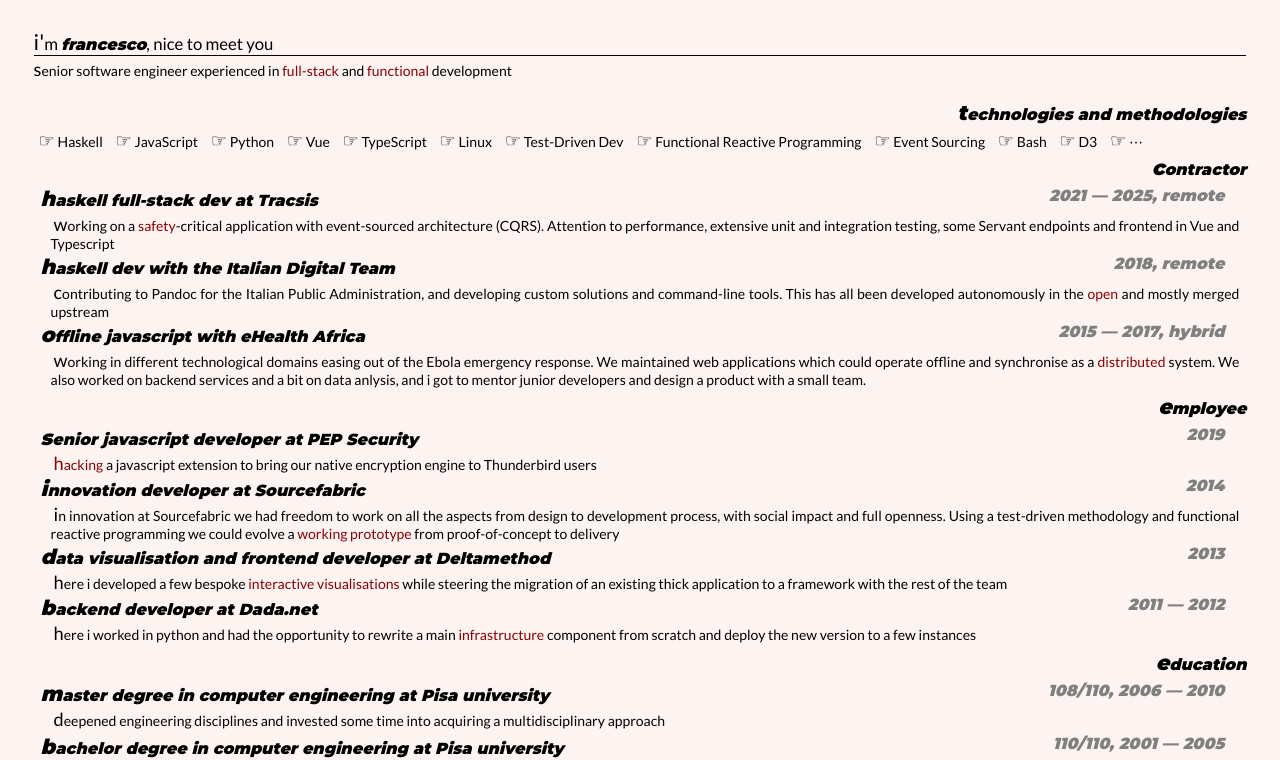
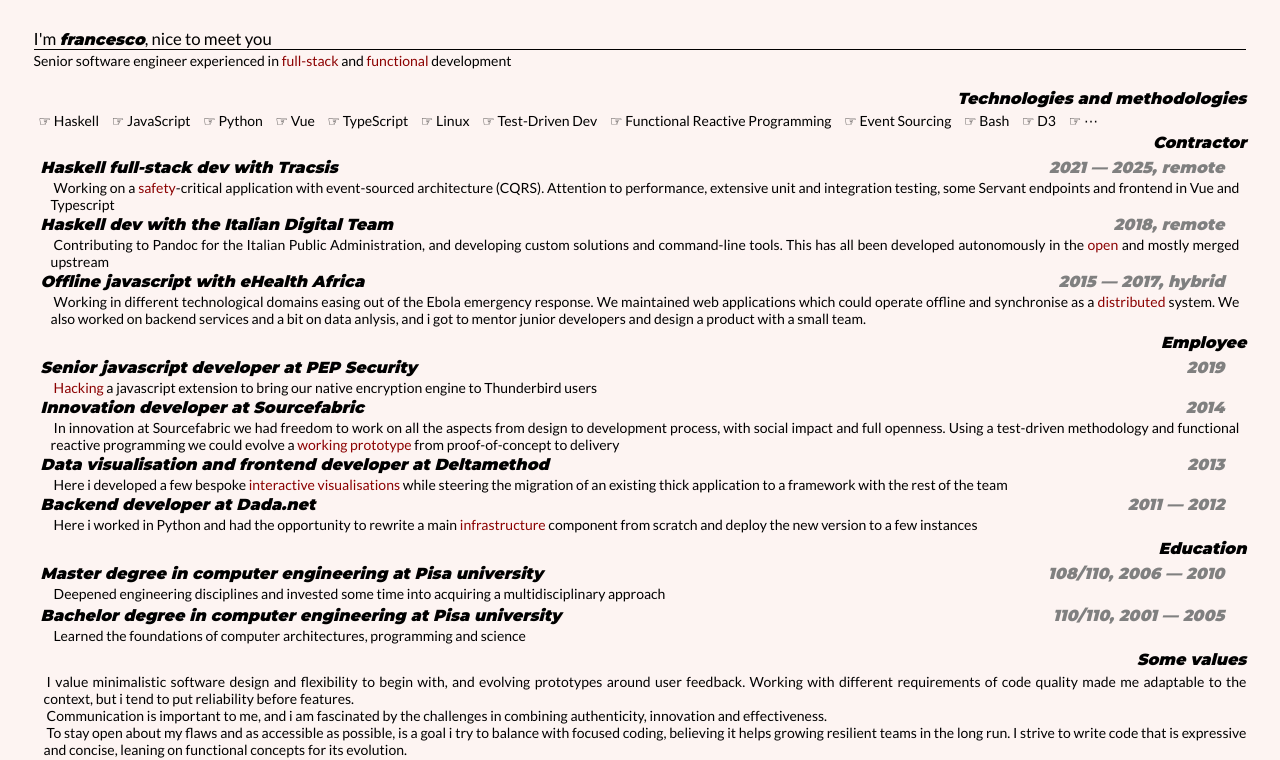
Before and after one commit to danse/resume, a plain HTML site: page practical.html in a window 1280 px wide. Shown: the top 760 px of the page. Drawn offline with Linux system fonts and the light colour scheme.

Commit message:
remove the first letter trick
It has been fun, but it seems to create noise while i try to
streamline the curriculum

```diff
--- a/practical.css
+++ b/practical.css
@@ -75,10 +75,6 @@ img {
   color: gray;
 }
 
-:not(.date)::first-letter {
-    font-size: 130%;
-}
-
 a:link {
     color: darkred;
     text-decoration: none;
--- a/practical.html
+++ b/practical.html
@@ -10,7 +10,7 @@
   </head>
   <body>
     <div id="intro">
-      i'm
+      I'm
       <!--
 
           possibly make it an accent or something, does not have to
@@ -24,13 +24,13 @@
       nice to meet you
     </div>
     <div id="summary">
-      senior software engineer experienced in
+      Senior software engineer experienced in
       <span class="accent">full-stack</span>
       and <span class="accent">functional</span> development
     </div>
     <div class="section">
       <div class="highlight head">
-        technologies and methodologies
+        Technologies and methodologies
       </div>
       <div class="content">
         <ul class="tech">
@@ -50,20 +50,20 @@
       </div>
     </div>
     <div class="section">
-      <div class="highlight head">contractor
+      <div class="highlight head">Contractor
       </div>
       <div class="content">
         <p>
           <table class="chronology">
             <tr class="highlight">
-              <td class="desc">haskell full-stack dev at Tracsis</td>
+              <td class="desc">Haskell full-stack dev with Tracsis</td>
               <td class="date">2021 &#x2014; 2025, remote</td>
             </tr>
             <tr>
               <td colspan="2" class="detail">
                 <p>
 
-                  working on
+                  Working on
                   a <span class="accent">safety</span>-critical
                   application with event-sourced architecture
                   (CQRS). Attention to performance, extensive unit and
@@ -74,14 +74,14 @@
               </td>
             </tr>
             <tr class="highlight">
-              <td class="desc">haskell dev with the Italian Digital Team</td>
+              <td class="desc">Haskell dev with the Italian Digital Team</td>
               <td class="date">2018, remote</td>
             </tr>
             <tr>
               <td colspan="2" class="detail">
                 <p>
 
-                  contributing to Pandoc for the Italian Public
+                  Contributing to Pandoc for the Italian Public
                   Administration, and developing custom solutions and
                   command-line tools. This has all been developed
                   autonomously in the <span class="accent">open</span>
@@ -91,14 +91,14 @@
               </td>
             </tr>
             <tr class="highlight">
-              <td class="desc">offline javascript with eHealth Africa</td>
+              <td class="desc">Offline javascript with eHealth Africa</td>
               <td class="date">2015 &#x2014; 2017, hybrid</td>
             </tr>
             <tr>
               <td colspan="2" class="detail">
                 <p>
 
-                  working in different technological domains easing
+                  Working in different technological domains easing
                   out of the Ebola emergency response. We maintained
                   web applications which could operate offline and
                   synchronise as
@@ -115,33 +115,33 @@
       </div>
     </div>
     <div class="section">
-      <div class="highlight head">employee
+      <div class="highlight head">Employee
       </div>
       <div class="content">
         <p>
           <table class="chronology">
             <tr class="highlight">
-              <td class="desc">senior javascript developer at PEP Security</td>
+              <td class="desc">Senior javascript developer at PEP Security</td>
               <td class="date">2019</td>
             </tr>
             <tr>
               <td colspan="2" class="detail">
                 <p>
-                  <span class="accent">hacking</span> a javascript
+                  <span class="accent">Hacking</span> a javascript
                   extension to bring our native encryption engine to
                   Thunderbird users
                 </p>
               </td>
             </tr>
             <tr class="highlight">
-              <td class="desc">innovation developer at Sourcefabric</td>
+              <td class="desc">Innovation developer at Sourcefabric</td>
               <td class="date">2014</td>
             </tr>
             <tr>
               <td colspan="2" class="detail">
                 <p>
 
-                  in innovation at Sourcefabric we had freedom to work
+                  In innovation at Sourcefabric we had freedom to work
                   on all the aspects from design to development
                   process, with social impact and full openness.
                   Using a test-driven methodology and functional
@@ -153,14 +153,14 @@
               </td>
             </tr>
             <tr class="highlight">
-              <td class="desc">data visualisation and frontend developer at Deltamethod</td>
+              <td class="desc">Data visualisation and frontend developer at Deltamethod</td>
               <td class="date">2013</td>
             </tr>
             <tr>
               <td colspan="2" class="detail">
                 <p>
 
-                  here i developed a few
+                  Here i developed a few
                   bespoke <span class="accent">interactive
                   visualisations</span> while steering the migration
                   of an existing thick application to a framework with
@@ -170,12 +170,12 @@
               </td>
             </tr>
             <tr class="highlight">
-              <td class="desc">backend developer at Dada.net</td>
+              <td class="desc">Backend developer at Dada.net</td>
               <td class="date">2011 &#x2014; 2012</td>
             </tr>
             <tr>
               <td colspan="2" class="detail">
-                <p>here i worked in python and had the opportunity to
+                <P>Here i worked in Python and had the opportunity to
                   rewrite a
                   main <span class="accent">infrastructure</span>
                   component from scratch and deploy the new version to
@@ -188,14 +188,14 @@
       </div>
     </div>
     <div class="section">
-      <div class="highlight head">education
+      <div class="highlight head">Education
       </div>
       <div class="content">
         <p>
           <!-- could add "networking and multimedia" curriculum to this -->
           <table class="chronology">
             <tr class="highlight">
-              <td class="desc">master degree in computer engineering at Pisa
+              <td class="desc">Master degree in computer engineering at Pisa
                 university</td>
               <td class="date">108/110, 2006 &#x2014; 2010</td>
             </tr>
@@ -203,7 +203,7 @@
               <td colspan="2" class="detail">
                 <p>
 
-                  deepened engineering disciplines and invested some
+                  Deepened engineering disciplines and invested some
                   time into acquiring a multidisciplinary approach
 
                 </p>
@@ -213,14 +213,14 @@
           <!-- linux certification could go here -->
           <table class="chronology">
             <tr class="highlight">
-              <td class="desc">bachelor degree in computer engineering at Pisa university</td>
+              <td class="desc">Bachelor degree in computer engineering at Pisa university</td>
               <td class="date">110/110, 2001 &#x2014; 2005</td>
             </tr>
             <tr>
               <td colspan="2" class="detail">
                 <p>
 
-                  learned the foundations of computer architectures,
+                  Learned the foundations of computer architectures,
                   programming and science
 
                 </p>
@@ -232,13 +232,13 @@
     </div>
     <div class="section">
       <!-- div class="highlight head">how i work</div -->
-      <div class="highlight head">some values</div>
+      <div class="highlight head">Some values</div>
       <div class="content">
         <p>
 
           <!-- portability also is a thing for us -->
 
-          i value minimalistic software design and flexibility to
+          I value minimalistic software design and flexibility to
           begin with, and evolving prototypes around user feedback.
           Working with different requirements of code quality made me
           adaptable to the context, but i tend to put reliability
@@ -247,14 +247,14 @@
         </p>
         <p>
 
-          communication is important to me, and i am fascinated by the
+          Communication is important to me, and i am fascinated by the
           challenges in combining authenticity, innovation and
           effectiveness.
 
         </p>
         <p>
 
-          to stay open about my flaws and as accessible as possible,
+          To stay open about my flaws and as accessible as possible,
           is a goal i try to balance with focused coding, believing it
           helps growing resilient teams in the long run. I strive to
           write code that is expressive and concise, leaning on
@@ -272,7 +272,7 @@
     </div>
     <div class="section">
       <div class="content contacts">
-        <contact class="highlight">contacts</contact>
+        <contact class="highlight">Contacts</contact>
         <contact>francesco occhipinti,</contact>
         <contact>
           <a href="mailto:fran.code@protonmail.com">
```
